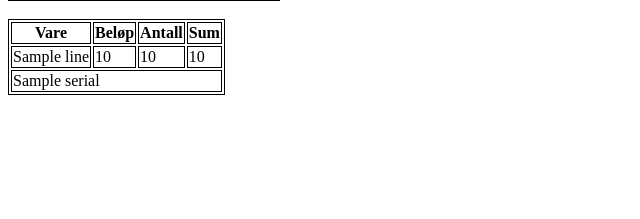
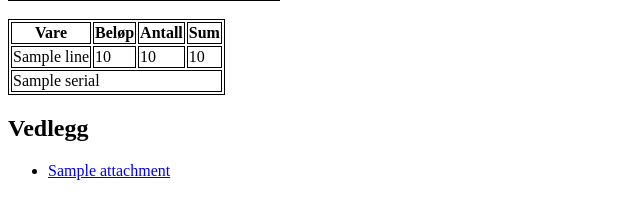
Before and after one commit to datagutten/django-ehf-import, a Django app: template ehf_invoice/templates/ehf_invoice/invoice.html in a window 1280 px wide. Shown: the part 203-422 px from the top of the page, without its empty margins (0-640 px from the left). Run offline with Django 3.2, Linux system fonts and the light colour scheme; the template is opened without the code that fills it: most values are stand-ins (such as "Sample title", 1, 10 or a date in 2020).

Commit message:
Show attachments

```diff
--- a/ehf_invoice/templates/ehf_invoice/invoice.html
+++ b/ehf_invoice/templates/ehf_invoice/invoice.html
@@ -51,4 +51,13 @@
         {% endfor %}
     </table>
 
+    {% if invoice.attachments.count %}
+        <h2>Vedlegg</h2>
+        <ul>
+            {% for attachment in invoice.attachments.all %}
+                <li><a href="{{ attachment.file.url }}">{{ attachment.name }}</a></li>
+            {% endfor %}
+        </ul>
+    {% endif %}
+
 {% endblock %}
```
